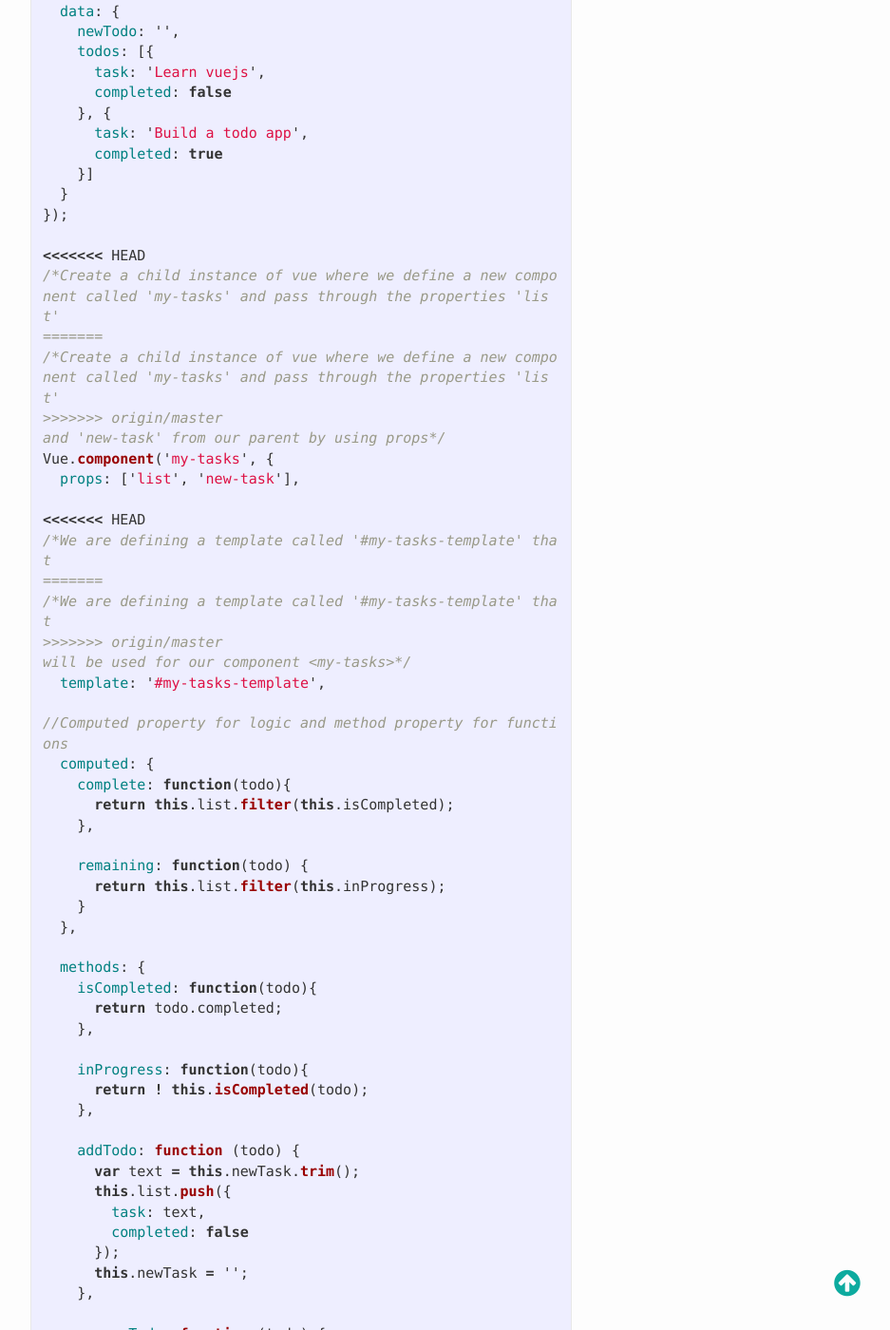
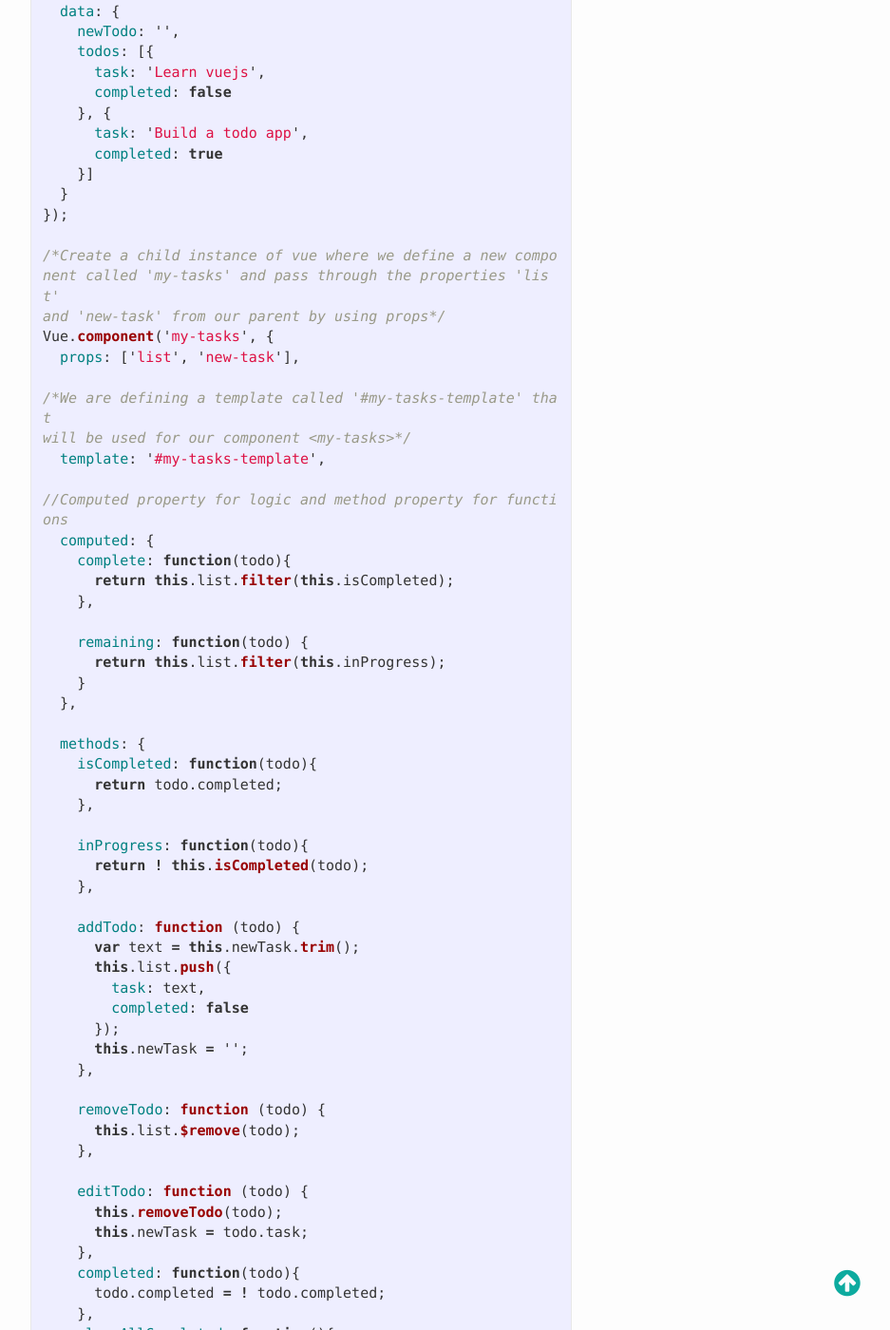
Before and after one commit to osterbergmarcus/osterbergmarcus.github.io, a Jekyll site: the page built from _posts/2015-12-16-vuejsTodoApp.markdown, in a window 1280 px wide and 1400 px high, scrolled down 669 px. Shown: the whole window at 95% size, without its empty margins (343-1280 px from the left). Built offline with Jekyll 4.4.1, drawn with Linux system fonts in a browser that asks for light colours; nearby versions of some CDN libraries; comment, search, counter and statistics services are not loaded; some of the changed text lies outside the part shown.

```diff
--- a/_posts/2015-12-16-vuejsTodoApp.markdown
+++ b/_posts/2015-12-16-vuejsTodoApp.markdown
@@ -32,20 +32,12 @@
   }
 });
 
-<<<<<<< HEAD
 /*Create a child instance of vue where we define a new component called 'my-tasks' and pass through the properties 'list'
-=======
-/*Create a child instance of vue where we define a new component called 'my-tasks' and pass through the properties 'list'
->>>>>>> origin/master
 and 'new-task' from our parent by using props*/
 Vue.component('my-tasks', {
   props: ['list', 'new-task'],
 
-<<<<<<< HEAD
 /*We are defining a template called '#my-tasks-template' that
-=======
-/*We are defining a template called '#my-tasks-template' that
->>>>>>> origin/master
 will be used for our component <my-tasks>*/
   template: '#my-tasks-template',
 
@@ -101,23 +93,14 @@
 <br/>
 <h2><strong>HTML</strong></h2>
 {% highlight HTML %}
-<<<<<<< HEAD
 <!--We will have to set an attribute on our component to bind
-=======
-<!--We will have to set an attribute on our component to bind
->>>>>>> origin/master
 list to todos and newTask to newTodo-->
 <my-tasks :list="todos" :new-task="newTodo">
 
 <!--Use v-model for data binding, here we are binding an element to our data object newTask and an onkeyup event to invoke our method 'addTodo'-->
 <input class="form-control" v-model="newTask" @keyup.enter="addTodo(todo)">
-<<<<<<< HEAD
 <!--NOTE: when we are refering newTask to new-task we are using
 camelCase for newTask and kebab-case for our
-=======
-<!--NOTE: when we are refering newTask to new-task we are using
-camelCase for newTask and kebab-case for our
->>>>>>> origin/master
 html attribute new-task.-->
 
 <!--Render our computed method remaining using v-show and output the length of remaining todos using double mustache tags-->
@@ -125,11 +108,7 @@
 
 <!--Using rendering condition v-for. Every item inside remaining in this case we refer to items as "todo", output the todo.task-->
 <li class="list-group-item list-group-item-info" v-for="todo in remaining">
-<<<<<<< HEAD
   <span>{{ "{{ todo.task " }}}}</span> <!--Again inside double
-=======
-  <span>{{ "{{ todo.task " }}}}</span> <!--Again inside double
->>>>>>> origin/master
   mustache tag-->
 
 <!--Set v-else on element for conditional rendering-->
```
